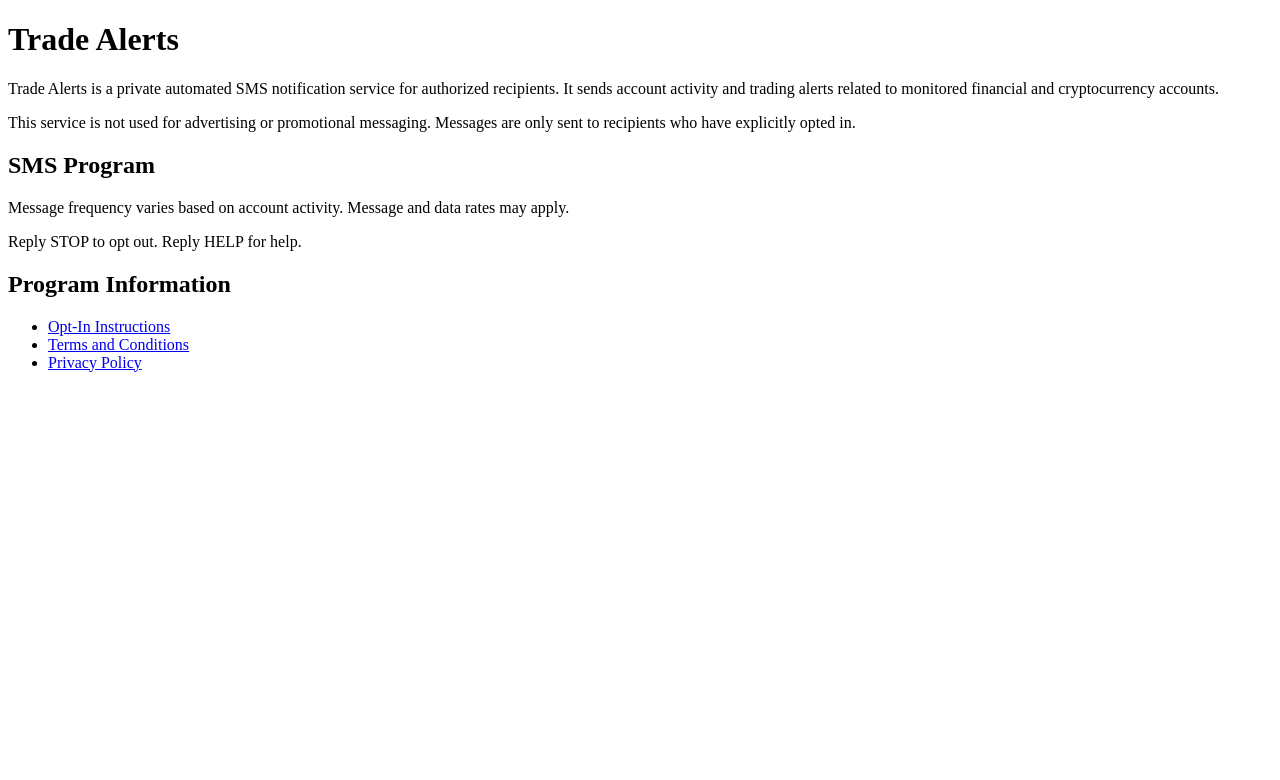
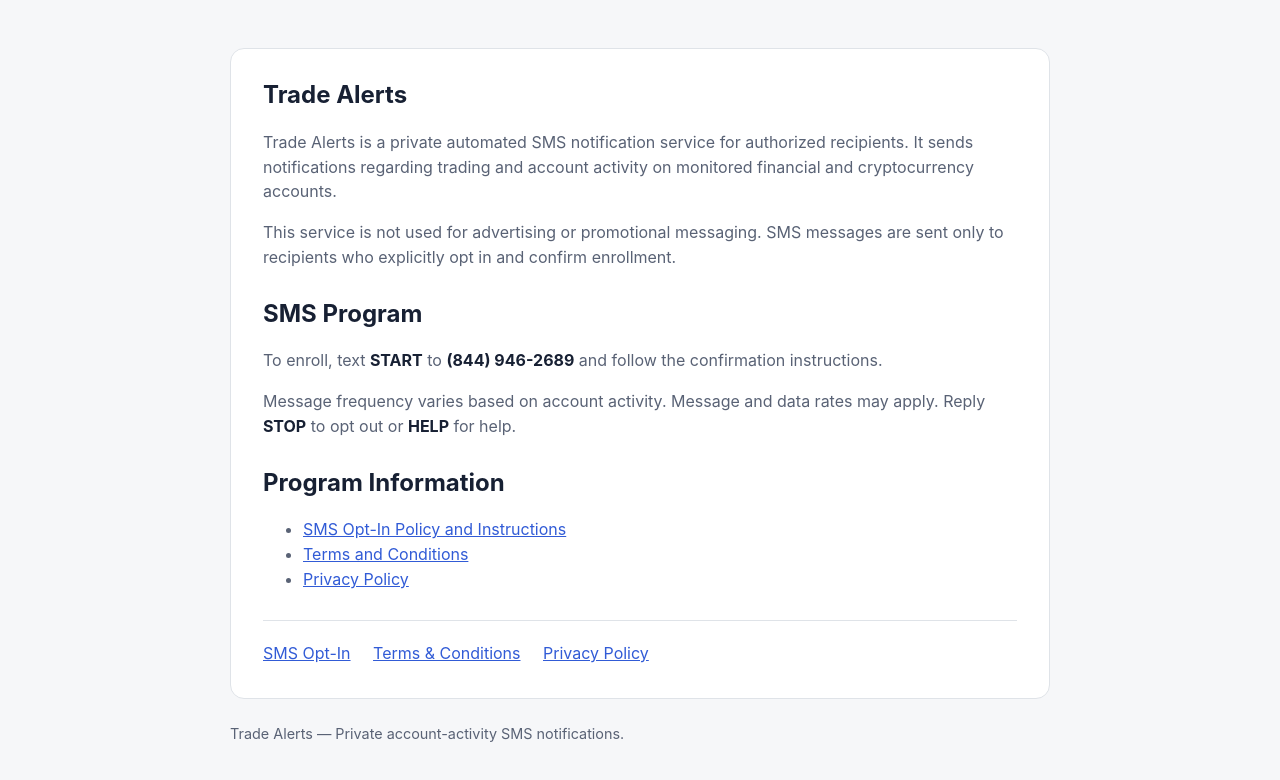
Before and after one commit to Copypaster3000/trade-alerts-site, a plain HTML site: page index.html in a window 1280 px wide. Drawn offline with Linux system fonts and the light colour scheme.

Commit message:
Update Trade Alerts landing page

```diff
--- a/index.html
+++ b/index.html
@@ -4,38 +4,34 @@
   <meta charset="UTF-8">
   <meta name="viewport" content="width=device-width, initial-scale=1.0">
   <title>Trade Alerts</title>
+  <link rel="stylesheet" href="styles.css">
 </head>
 <body>
+<main>
+  <section class="card">
     <h1>Trade Alerts</h1>
+    <p>Trade Alerts is a private automated SMS notification service for authorized recipients. It sends notifications regarding trading and account activity on monitored financial and cryptocurrency accounts.</p>
 
-  <p>
-    Trade Alerts is a private automated SMS notification service for authorized recipients.
-    It sends account activity and trading alerts related to monitored financial and cryptocurrency accounts.
-  </p>
-
-  <p>
-    This service is not used for advertising or promotional messaging.
-    Messages are only sent to recipients who have explicitly opted in.
-  </p>
+    <p>This service is not used for advertising or promotional messaging. SMS messages are sent only to recipients who explicitly opt in and confirm enrollment.</p>
 
     <h2>SMS Program</h2>
-
-  <p>
-    Message frequency varies based on account activity.
-    Message and data rates may apply.
-  </p>
-
-  <p>
-    Reply STOP to opt out.
-    Reply HELP for help.
-  </p>
+    <p>To enroll, text <strong>START</strong> to <strong>(844) 946-2689</strong> and follow the confirmation instructions.</p>
+    <p>Message frequency varies based on account activity. Message and data rates may apply. Reply <strong>STOP</strong> to opt out or <strong>HELP</strong> for help.</p>
 
     <h2>Program Information</h2>
-
     <ul>
-    <li><a href="opt-in.html">Opt-In Instructions</a></li>
+      <li><a href="opt-in.html">SMS Opt-In Policy and Instructions</a></li>
       <li><a href="terms.html">Terms and Conditions</a></li>
       <li><a href="privacy.html">Privacy Policy</a></li>
     </ul>
+
+    <nav>
+      <a href="opt-in.html">SMS Opt-In</a>
+      <a href="terms.html">Terms &amp; Conditions</a>
+      <a href="privacy.html">Privacy Policy</a>
+    </nav>
+  </section>
+  <footer>Trade Alerts — Private account-activity SMS notifications.</footer>
+</main>
 </body>
 </html>
```
Lines whose indentation alone changed are shown as unchanged.
